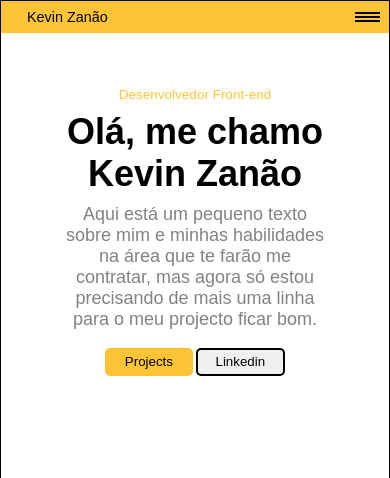
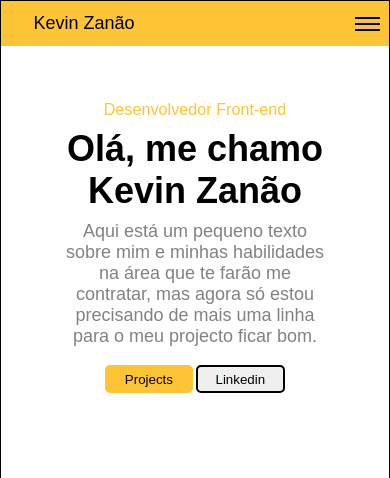
Before and after one commit to kevinzanao/Portifolio-responsivo, a plain HTML site: page index.html in a window 390 px wide. Shown: the top 478 px of the page. Drawn offline with Linux system fonts and the light colour scheme.

Commit message:
fontes ajustadas

```diff
--- a/css/style.css
+++ b/css/style.css
@@ -202,8 +202,13 @@ footer p {
         font-size: small;
     }
 
+    header {
+        height: 4em;
+    }
+
     header .title h1 {
         margin-left: 1.8em;
+        font-size: 2em;
     }
 
     header .navigation-menu {
@@ -251,6 +256,10 @@ footer p {
         text-align: center;
     }
 
+    main .person .content h2 {
+        font-size: 1.8em;
+    }
+
     main .person-image {
         width: 100%; height: 80vh;
         display: flex;
@@ -270,6 +279,10 @@ footer p {
         font-size: x-small;
     }
 
+    header {
+        height: 4.5em;
+    }
+
     main .person-image img {
         width: 80%; height: 80%;
     }
@@ -280,6 +293,10 @@ footer p {
         font-size: xx-small;
     }
 
+    header {
+        height: 5em;
+    }
+
     main .person-image img {
         width: 70%; height: 70%;
     }
```
